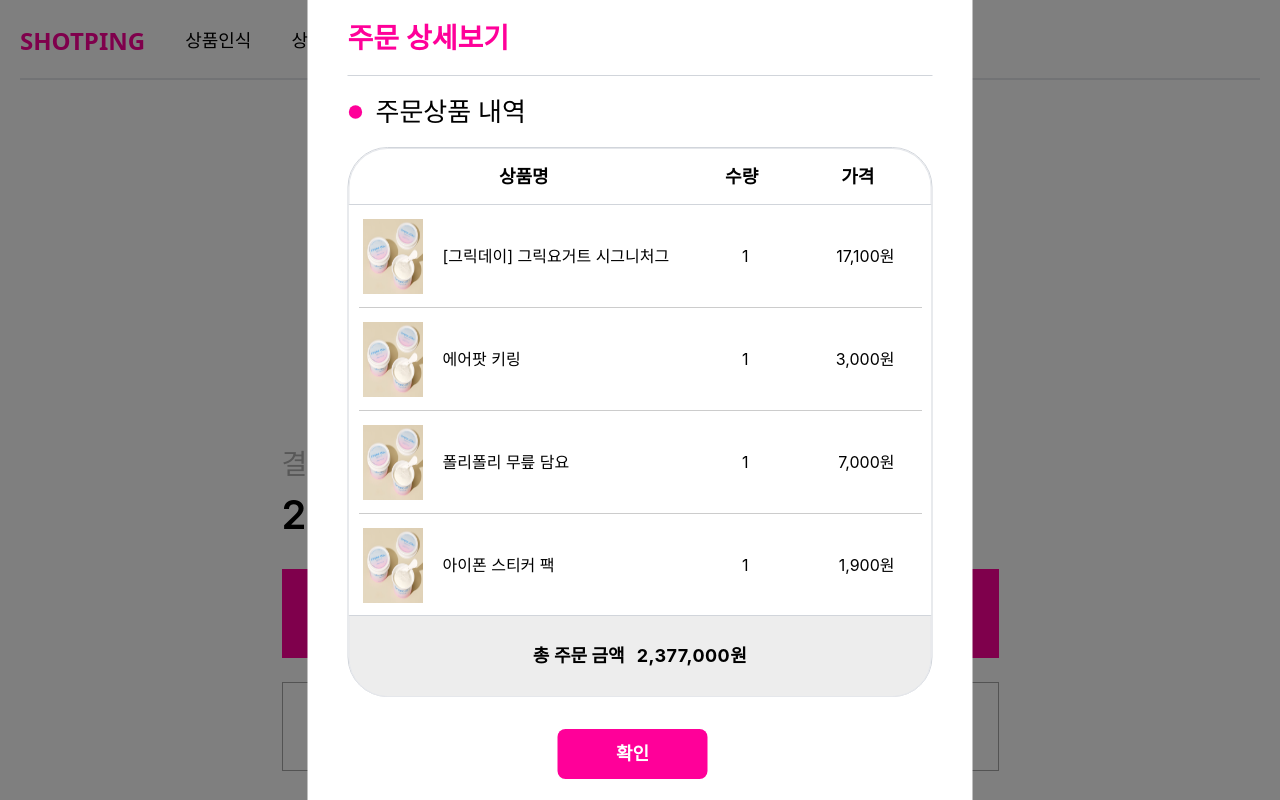
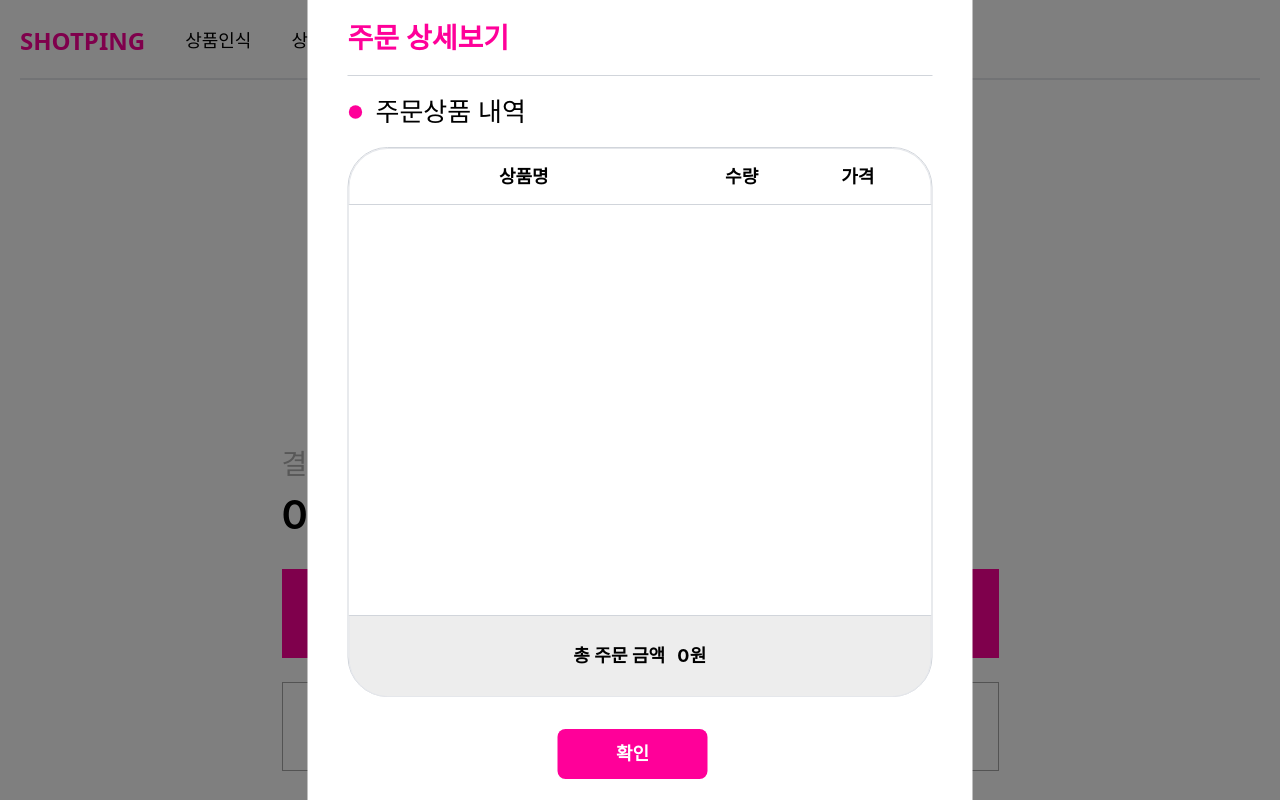
Before and after one commit to 2023-Summer-Bootcamp-TeamC/SHOTPING-frontend, a React (Vite) app: page /pay in a window 1280 px wide. Both pictures are taken after a click on the button "주문내역 상세보기". Built offline with nearby package versions, Linux system fonts and the light colour scheme.

Commit message:
feat: PayModalList, ScanResult, SearchProductList, PayPage redux 연결

```diff
--- a/src/components/Pay/PayModalList.tsx
+++ b/src/components/Pay/PayModalList.tsx
@@ -1,4 +1,6 @@
 import React from "react";
+import { useSelector } from "react-redux";
+import { RootState } from "../../store/store";
 
 interface Product {
   id: number;
@@ -8,71 +10,14 @@
   quantity: number;
 }
 
-const products: Product[] = [
-  {
-    id: 1,
-    name: "[그릭데이] 그릭요거트 시그니처그 ",
-    price: 17100,
-    image: "src/components/images/image001.png",
-    quantity: 1,
-  },
-  {
-    id: 2,
-    name: "에어팟 키링",
-    price: 3000,
-    image: "src/components/images/image001.png",
-    quantity: 1,
-  },
-  {
-    id: 3,
-    name: "폴리폴리 무릎 담요",
-    price: 7000,
-    image: "src/components/images/image001.png",
-    quantity: 1,
-  },
-  {
-    id: 4,
-    name: "아이폰 스티커 팩",
-    price: 1900,
-    image: "src/components/images/image001.png",
-    quantity: 1,
-  },
-  {
-    id: 5,
-    name: "개발자 키보드",
-    price: 99000,
-    image: "src/components/images/image001.png",
-    quantity: 1,
-  },
-  {
-    id: 6,
-    name: "개발자 커스텀 케이블",
-    price: 69000,
-    image: "src/components/images/image001.png",
-    quantity: 1,
-  },
-  {
-    id: 7,
-    name: "문 긁는 고양이",
-    price: 1000000,
-    image: "src/components/images/image001.png",
-    quantity: 1,
-  },
-  {
-    id: 8,
-    name: "우당탕탕 인테리어 책",
-    price: 5900,
-    image: "src/components/images/image001.png",
-    quantity: 200,
-  },
-];
+const PayModalList: React.FC = () => {
+  const productList = useSelector((state: RootState) => {
+    return state.buylist.products;
+  });
 
-const PayModalList: React.FC = () => {
-  // Calculate the total order amount
-  const totalOrderAmount = products.reduce(
-    (total, product) => total + product.price * product.quantity,
-    0,
-  );
+  const total = useSelector((state: RootState) => {
+    return state.buylist.productTotal;
+  });
 
   return (
     <div className="border border-gray-300  h-[550px] rounded-[40px]  ">
@@ -90,24 +35,24 @@
       <div>
         <div style={styles.container} className="scrollbar-hide">
           <div style={styles.list}>
-            {products.map((item, index) => (
+            {productList.map((item, index) => (
               <div key={item.id}>
                 <div style={styles.item}>
                   <img
-                    src={item.image}
-                    alt={item.name}
+                    src={item.image_url}
+                    alt={item.product_name}
                     style={styles.image}
                     className="w-[60px] h-[75px] overflow-hidden"
                   />
                   <div style={styles.details} className="flex items-center">
                     <span className="w-[250px] text-left mr-9 text-base">
-                      {item.name}
+                      {item.product_name}
                     </span>
                     <span className=" w-[20px] text-right mr-14 text-base">
                       {item.quantity}
                     </span>
                     <span className="w-[90px] text-right text-base ">
-                      {(item.price * item.quantity).toLocaleString()}원
+                      {(item.product_price * item.quantity).toLocaleString()}원
                     </span>
                   </div>
                 </div>
@@ -121,7 +66,7 @@
       <div className="text-lg font-semibold flex items-center justify-center  border border-t-gray-300  h-[82px] rounded-b-[39px] bg-[EDEDED]">
         총 주문 금액
         <span className="font-bold text-lg ml-3 tracking-wide">
-          {totalOrderAmount.toLocaleString()}원
+          {total.toLocaleString()}원
         </span>
       </div>
     </div>
--- a/src/components/scan/ScanResult.tsx
+++ b/src/components/scan/ScanResult.tsx
@@ -6,6 +6,8 @@
 import Loading from "../common/Loading";
 import Feedback from "./Feedback";
 import { useNavigate } from "react-router-dom";
+import { useDispatch } from "react-redux";
+import { addProduct } from "../../store/productSlice";
 import axios from "axios";
 
 export interface predictResultProps {
@@ -33,6 +35,8 @@
   const [feedback, setFeedback] = useState<string>("");
   const [feedbackBoolean, setFeedbackBoolean] = useState<boolean>();
   const [isMobile, setIsMobile] = useState(window.innerWidth <= 768);
+
+  const dispatch = useDispatch();
 
   useEffect(() => {
     const handleResize = () => {
@@ -95,6 +99,18 @@
         });
     } else {
       console.log("그냥 제출!");
+      predictData.map((product) => {
+        dispatch(
+          addProduct({
+            id: product.id,
+            product_name: product.product_name,
+            product_price: product.product_price,
+            image_url: product.image_url,
+            selected: false,
+            quantity: 1,
+          }),
+        );
+      });
       navigate("/buy");
     }
   };
--- a/src/components/search/SearchProductList.tsx
+++ b/src/components/search/SearchProductList.tsx
@@ -1,56 +1,30 @@
-import React, { useEffect, useState } from "react";
-import axios from "axios";
+import React from "react";
 import ProductBox from "../list/ProductBox";
-import { motion } from "framer-motion";
 
 interface ProductCardProps {
-  id: string;
-  image_url: string;
-  product_name: string;
-  product_price: string;
-  product_stock: any;
+  id: number;
+  image: string;
+  productName: string;
+  price: number;
+  stock: number;
 }
 
 export default function SearchProductList({
-  keyWord,
+  ProductList,
 }: {
-  keyWord: string | null;
+  ProductList: ProductCardProps[];
 }) {
-  const [data, setData] = useState<ProductCardProps[]>([]);
-
-  useEffect(() => {
-    async function fetchData() {
-      try {
-        const response = await axios.get("/api/v1/search", {
-          params: {
-            kw: keyWord,
-          },
-        });
-
-        setData(response.data);
-        console.log(response.data);
-      } catch (error) {
-        console.log("서치에러", error);
-      }
-    }
-
-    fetchData();
-  }, [keyWord]);
-
   return (
-    <div
-      className="grid grid-cols-4  lg:gap-10 gap-x-20  md:ml-0 ml-12  mt-10 transition-all duration-700 "
-      style={{ display: "flex", flexDirection: "row", flexWrap: "wrap" }}
-    >
-      {data &&
-        data.map((v, index) => (
+    <div className="grid grid-cols-4 gap-10 mt-10">
+      {ProductList &&
+        ProductList.map((v, index) => (
           <ProductBox
             key={index}
             id={v.id}
-            image={v.image_url}
-            productName={v.product_name}
-            price={v.product_price}
-            stock={v.product_stock}
+            image={v.image}
+            productName={v.productName}
+            price={v.price}
+            stock={v.stock}
           />
         ))}
     </div>
--- a/src/pages/PayPage.tsx
+++ b/src/pages/PayPage.tsx
@@ -1,77 +1,14 @@
 import React, { useState } from "react";
 import { useNavigate } from "react-router-dom";
+import { useSelector } from "react-redux";
+import { RootState } from "../store/store";
+import { persistor } from "../index";
 import pay_image from "../components/images/pay_image.png";
 import PayModal from "../components/Pay/PayModal";
 
 const flexColumnCenterStyle = () => {
   return "flex flex-col items-center justify-center h-full";
 };
-interface Product {
-  id: number;
-  name: string;
-  price: number;
-  image: string;
-  quantity: number;
-}
-
-const products: Product[] = [
-  {
-    id: 1,
-    name: "[그릭데이] 그릭요거트 시그니처그 ",
-    price: 17100,
-    image: "src/components/images/image001.png",
-    quantity: 1,
-  },
-  {
-    id: 2,
-    name: "에어팟 키링",
-    price: 3000,
-    image: "src/components/images/image001.png",
-    quantity: 1,
-  },
-  {
-    id: 3,
-    name: "폴리폴리 무릎 담요",
-    price: 7000,
-    image: "src/components/images/image001.png",
-    quantity: 1,
-  },
-  {
-    id: 4,
-    name: "아이폰 스티커 팩",
-    price: 1900,
-    image: "src/components/images/image001.png",
-    quantity: 1,
-  },
-  {
-    id: 5,
-    name: "개발자 키보드",
-    price: 99000,
-    image: "src/components/images/image001.png",
-    quantity: 1,
-  },
-  {
-    id: 6,
-    name: "개발자 커스텀 케이블",
-    price: 69000,
-    image: "src/components/images/image001.png",
-    quantity: 1,
-  },
-  {
-    id: 7,
-    name: "문 긁는 고양이",
-    price: 1000000,
-    image: "src/components/images/image001.png",
-    quantity: 1,
-  },
-  {
-    id: 8,
-    name: "우당탕탕 인테리어 책",
-    price: 5900,
-    image: "src/components/images/image001.png",
-    quantity: 200,
-  },
-];
 
 const PayPage: React.FC = () => {
   const navigate = useNavigate();
@@ -85,10 +22,27 @@
     setModalOpen(false);
   };
 
-  const totalOrderAmount = products.reduce(
-    (total, product) => total + product.price * product.quantity,
-    0,
-  );
+  const productList = useSelector((state: RootState) => {
+    return state.buylist.products;
+  });
+
+  //상품 결제 API에 사용할 데이터
+  const modifiedProductList = productList.map((product) => ({
+    product_id: product.id,
+    product_buy: product.quantity,
+    product_stock: product.quantity,
+  }));
+
+  console.log(modifiedProductList);
+
+  const total = useSelector((state: RootState) => {
+    return state.buylist.productTotal;
+  });
+
+  const purge = async () => {
+    await persistor.purge();
+  };
+
   return (
     <div className={flexColumnCenterStyle()}>
       <img
@@ -106,7 +60,7 @@
         </p>
         <div>
           <span className="md:text-[40px] text-[30px] text-black font-semibold">
-            {totalOrderAmount.toLocaleString()}
+            {total.toLocaleString()}
           </span>
           <span className="md:text-[40px] text-[30px] ml-1">원</span>
         </div>
@@ -123,6 +77,7 @@
 
       <button
         onClick={() => {
+          purge();
           navigate("/");
         }}
         className="w-[30rem] h-[4rem] md:w-[44.8125rem] md:h-[5.5625rem] mt-6
```
